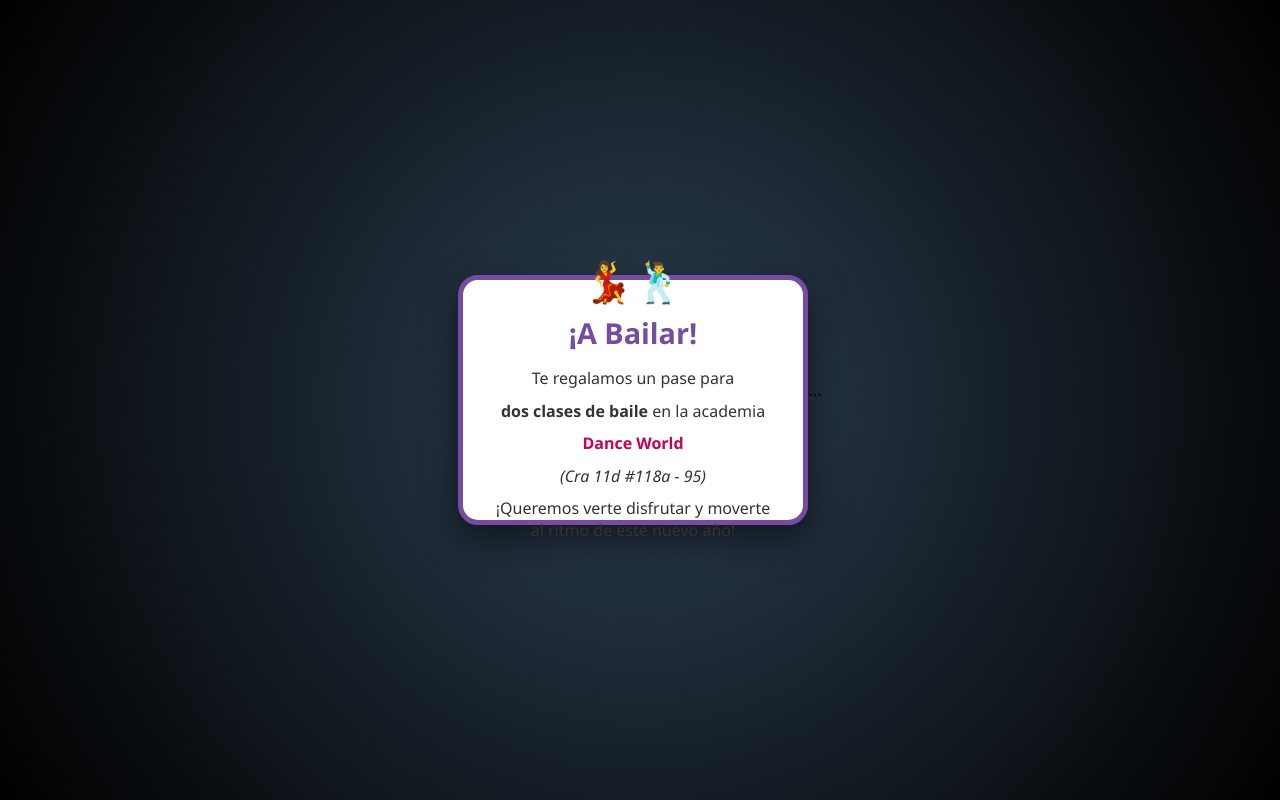
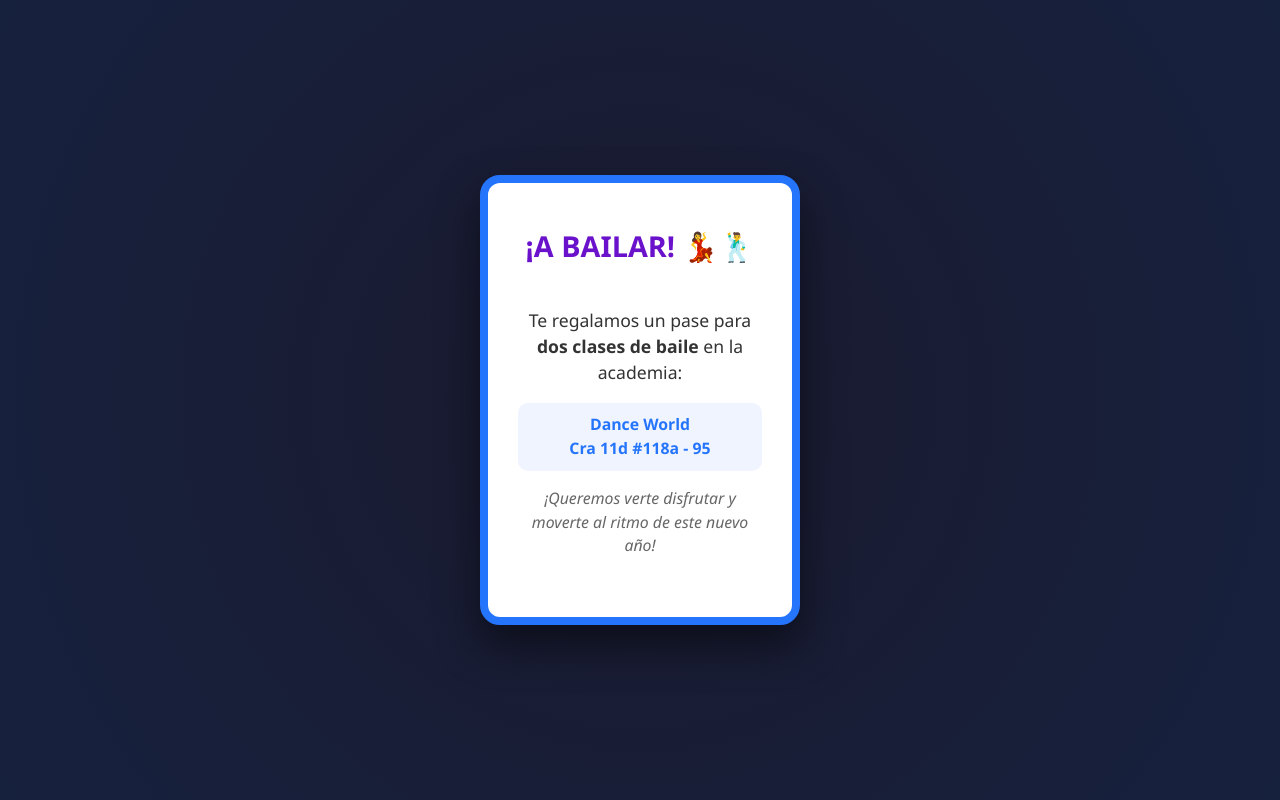
Before and after one commit to julianahincapie-crypto/Gift-Card, a plain HTML site: page index.html in a window 1280 px wide. Both pictures are taken after a click on the element 633 px from the left and 400 px from the top of the page. Drawn offline with Linux system fonts and the light colour scheme.

Commit message:
Update title and styles for card animation

````diff
--- a/index.html
+++ b/index.html
@@ -3,7 +3,7 @@
 <head>
     <meta charset="UTF-8">
     <meta name="viewport" content="width=device-width, initial-scale=1.0">
-    <title>¡Tu Regalo de Dance World!</title>
+    <title>¡Tu Regalo Especial!</title>
     <style>
         /* --- ESTILOS GENERALES --- */
         body {
@@ -12,194 +12,165 @@
             align-items: center;
             height: 100vh;
             margin: 0;
-            background: radial-gradient(circle, #2c3e50, #000000); /* Fondo oscuro para que resalten las estrellas */
-            font-family: 'Poppins', 'Segoe UI', sans-serif;
-            overflow: hidden; /* Evita barras de desplazamiento por las estrellas */
+            background: radial-gradient(circle, #1a1a2e, #16213e); /* Fondo noche estrellada */
+            font-family: 'Segoe UI', Tahoma, Geneva, Verdana, sans-serif;
+            overflow: hidden;
         }
 
-        /* --- CONTENEDOR DE LA TARJETA (Perspectiva 3D) --- */
+        /* --- TARJETA --- */
         .card-container {
-            width: 350px;
-            height: 250px;
-            perspective: 1500px; /* Crucial para el efecto 3D */
+            width: 320px;
+            height: 450px;
+            perspective: 1000px;
             cursor: pointer;
-            z-index: 10; /* Por encima de las estrellas */
+            z-index: 10;
         }
 
-        /* --- LA TARJETA EN SÍ (Gira) --- */
         .card {
             width: 100%;
             height: 100%;
             position: relative;
             transform-style: preserve-3d;
-            transition: transform 1s cubic-bezier(0.175, 0.885, 0.32, 1.275);
-            box-shadow: 0 15px 35px rgba(0,0,0,0.5);
+            transition: transform 0.8s cubic-bezier(0.4, 0, 0.2, 1);
+            box-shadow: 0 20px 40px rgba(0,0,0,0.5);
             border-radius: 20px;
         }
 
-        /* Clase que aplica JavaScript al hacer clic */
         .card.open {
             transform: rotateY(180deg);
         }
 
-        /* --- CARAS DE LA TARJETA (Común) --- */
         .front, .back {
             position: absolute;
             width: 100%;
             height: 100%;
-            backface-visibility: hidden; /* Oculta la cara trasera al girar */
+            backface-visibility: hidden;
             border-radius: 20px;
             display: flex;
             flex-direction: column;
             justify-content: center;
             align-items: center;
-            padding: 25px;
+            padding: 30px;
             box-sizing: border-box;
             text-align: center;
         }
 
-        /* --- DISEÑO CARA FRONTAL (Sobria y Misteriosa) --- */
+        /* DISEÑO FRONTAL */
         .front {
-            background: linear-gradient(135deg, #667eea 0%, #764ba2 100%); /* Degradado violeta/azul elegante */
+            background: linear-gradient(135deg, #6a11cb 0%, #2575fc 100%);
             color: white;
-            border: 2px solid rgba(255,255,255,0.2);
+            border: 2px solid rgba(255,255,255,0.1);
         }
 
-        .front h2 { margin: 0; font-size: 2.2em; text-transform: uppercase; letter-spacing: 2px; }
-        .front p { opacity: 0.8; font-size: 1em; margin-top: 10px; }
-        .gift-icon { font-size: 4em; margin-bottom: 10px; }
+        .front h1 { font-size: 2.5em; margin: 0; }
+        .front p { font-size: 1.1em; opacity: 0.9; }
+        .icon-gift { font-size: 80px; margin-bottom: 20px; filter: drop-shadow(0 5px 15px rgba(0,0,0,0.3)); }
 
-        /* --- DISEÑO CARA TRASERA (El Regalo) --- */
+        /* DISEÑO TRASERO (REGALO) */
         .back {
-            background-color: #ffffff;
+            background: #ffffff;
             color: #333;
-            transform: rotateY(180deg); /* Ya está girada por defecto */
-            border: 5px solid #764ba2; /* Borde con el color principal */
+            transform: rotateY(180deg);
+            border: 8px solid #2575fc;
         }
 
-        .back h3 { color: #764ba2; margin: 0 0 10px 0; font-size: 1.8em; }
-        .back p { margin: 5px 0; font-size: 1em; line-height: 1.4; }
-        .highlight { font-weight: bold; color: #cc0052; } /* Resaltado para la dirección */
-        .dance-icon { font-size: 2.5em; color: #ff9a9e; margin-bottom: 5px; }
+        .back h2 { color: #6a11cb; margin-top: 0; font-size: 1.8em; }
+        .back .content { font-size: 1.1em; line-height: 1.5; }
+        .address {
+            background: #f0f4ff;
+            padding: 10px;
+            border-radius: 10px;
+            font-weight: bold;
+            color: #2575fc;
+            margin: 15px 0;
+            font-size: 0.9em;
+        }
+        .footer-msg { font-style: italic; color: #666; font-size: 0.9em; }
 
-        /* --- EFECTO DE ESTRELLAS (Contenedor JS) --- */
+        /* --- ESTRELLAS --- */
         .star {
             position: absolute;
-            background-color: white;
+            background: white;
             border-radius: 50%;
             opacity: 0;
-            pointer-events: none; /* No interfieren con el clic */
-            z-index: 1;
+            pointer-events: none;
         }
 
-        @keyframes star-explosion {
+        @keyframes explode {
             0% { transform: scale(0); opacity: 1; }
             100% { transform: scale(1) translate(var(--dx), var(--dy)); opacity: 0; }
         }
-
     </style>
 </head>
 <body>
 
-    <audio id="bgMusic" loop>
-        <source src="https://cdn.pixabay.com/audio/2024/11/05/audio_5b364e03f5.mp3" type="audio/mpeg">
-        Tu navegador no soporta audio.
+    <audio id="music" loop>
+        <source src="https://cdn.pixabay.com/audio/2022/03/15/audio_73068e6f1f.mp3" type="audio/mpeg">
     </audio>
 
-    <div class="card-container" onclick="toggleCard()">
-        <div class="card" id="myCard">
-
+    <div class="card-container" onclick="openCard()">
+        <div class="card" id="card">
             <div class="front">
-                <div class="gift-icon">🎁</div>
-                <h2>Un Regalo</h2>
-                <p>para mover el esqueleto...</p>
-                <p><em>(Toca para abrir)</em></p>
+                <div class="icon-gift">🎁</div>
+                <h1>Para ti...</h1>
+                <p>Toca para descubrir tu sorpresa</p>
             </div>
 
             <div class="back">
-                <div class="dance-icon">💃🕺</div>
-                <h3>¡A Bailar!</h3>
-                <p>Te regalamos un pase para</p>
-                <p><strong>dos clases de baile</strong> en la academia</p>
-                <p><span class="highlight">Dance World</span></p>
-                <p><em>(Cra 11d #118a - 95)</em></p>
-                <p>¡Queremos verte disfrutar y moverte al ritmo de este nuevo año!</p>
+                <h2>¡A BAILAR! 💃🕺</h2>
+                <div class="content">
+                    <p>Te regalamos un pase para <strong>dos clases de baile</strong> en la academia:</p>
+                    <div class="address">Dance World<br>Cra 11d #118a - 95</div>
+                    <p class="footer-msg">¡Queremos verte disfrutar y moverte al ritmo de este nuevo año!</p>
+                </div>
             </div>
         </div>
     </div>
 
     <script>
-        const card = document.getElementById('myCard');
-        const music = document.getElementById('bgMusic');
-        let isOpen = false;
+        function openCard() {
+            const card = document.getElementById('card');
+            const music = document.getElementById('music');
 
-        function toggleCard() {
-            isOpen = !isOpen;
-
-            if (isOpen) {
-                // 1. Abrir tarjeta
+            if(!card.classList.contains('open')) {
                 card.classList.add('open');
-
-                // 2. Reproducir música
-                // Nota: Muchos navegadores bloquean el autoplay, por eso debe ser tras un clic.
-                music.play().catch(error => {
-                    console.log("El navegador bloqueó la reproducción automática de audio. Se necesita interacción.");
-                });
-
-                // 3. Lanzar estrellas
+                music.play();
                 createStars();
             } else {
-                // Cerrar tarjeta y pausar música
                 card.classList.remove('open');
                 music.pause();
-                music.currentTime = 0; // Reiniciar canción
+                music.currentTime = 0;
             }
         }
 
-        // Función para generar la "explosión" de estrellas
         function createStars() {
-            const numStars = 50; // Cantidad de estrellas
-            const container = document.body;
+            for (let i = 0; i < 60; i++) {
+                const star = document.createElement('div');
+                star.className = 'star';
 
-            for (let i = 0; i < numStars; i++) {
-                const star = document.createElement('div');
-                star.classList.add('star');
-
-                // Tamaño aleatorio
-                const size = Math.random() * 5 + 2 + 'px';
+                // Configuración aleatoria
+                const size = Math.random() * 4 + 2 + 'px';
                 star.style.width = size;
                 star.style.height = size;
-
-                // Color aleatorio (blanco, dorado, rosa)
-                const colors = ['#ffffff', '#ffe082', '#ff9a9e'];
-                star.style.backgroundColor = colors[Math.floor(Math.random() * colors.length)];
-
-                // Posición inicial (centro de la tarjeta)
                 star.style.left = '50vw';
                 star.style.top = '50vh';
 
-                // Variables para la animación JS (dirección aleatoria)
+                // Dirección de explosión
                 const angle = Math.random() * Math.PI * 2;
-                const radius = Math.random() * 300 + 100; // Radio de explosión
-                const dx = Math.cos(angle) * radius + 'px';
-                const dy = Math.sin(angle) * radius + 'px';
+                const distance = Math.random() * 400 + 100;
+                const dx = Math.cos(angle) * distance + 'px';
+                const dy = Math.sin(angle) * distance + 'px';
+
                 star.style.setProperty('--dx', dx);
                 star.style.setProperty('--dy', dy);
 
-                // Aplicar animación
-                const duration = Math.random() * 1 + 1 + 's';
-                star.style.animation = `star-explosion ${duration} ease-out forwards`;
+                // Animación
+                star.style.animation = `explode ${Math.random() * 1.5 + 0.5}s ease-out forwards`;
 
-                container.appendChild(star);
-
-                // Eliminar el elemento del DOM después de la animación
-                setTimeout(() => {
-                    star.remove();
-                }, 2000);
+                document.body.appendChild(star);
+                setTimeout(() => star.remove(), 2000);
             }
         }
     </script>
 </body>
 </html>
-
-```
````
